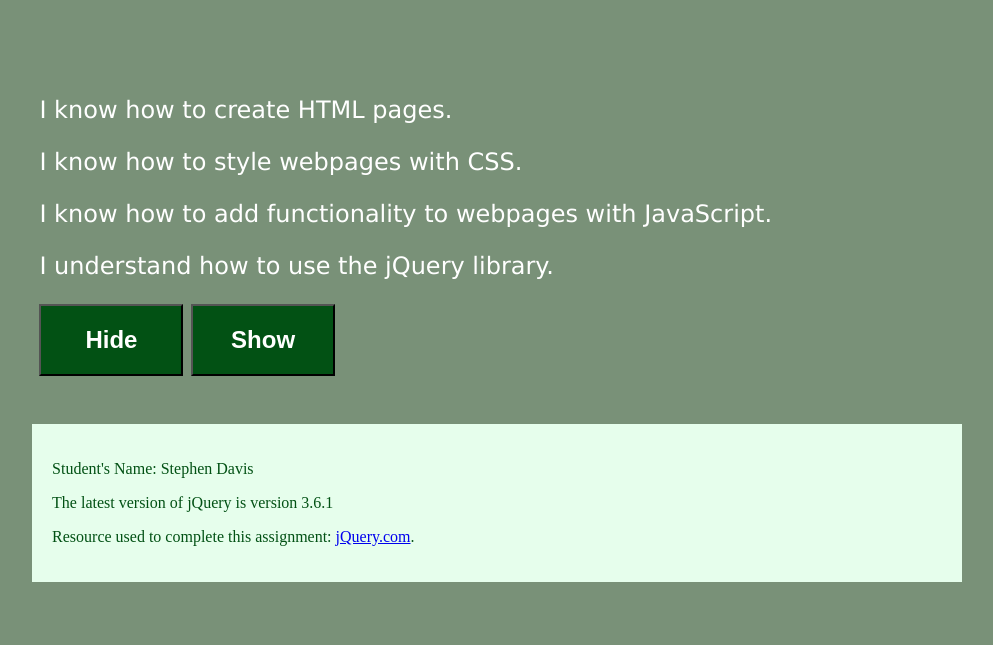
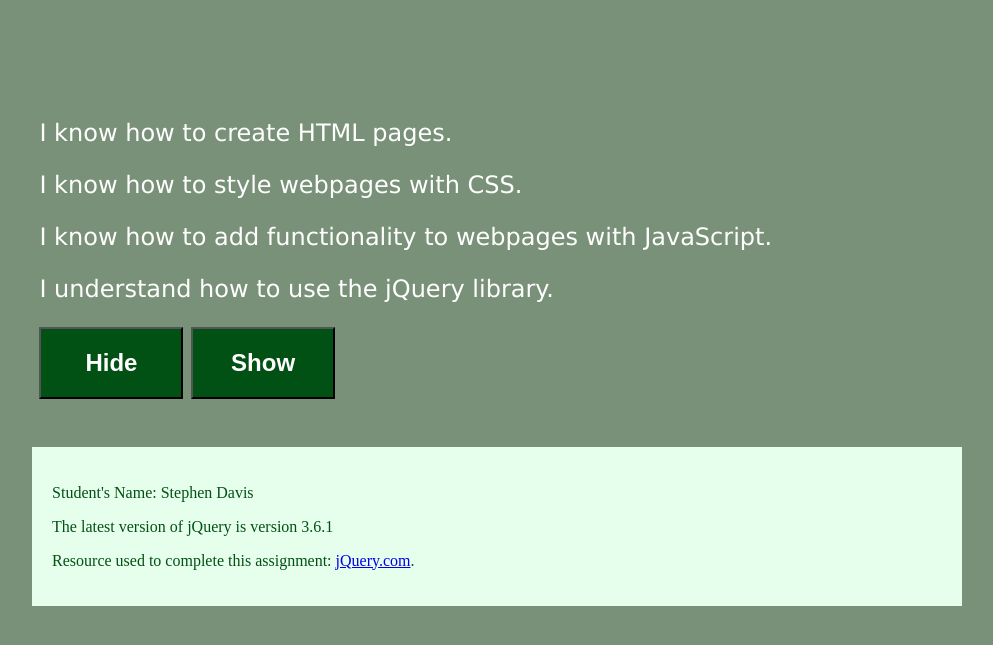
Before and after one commit to StephenADavis/Analyze-Apply-Extend-CH10, a plain HTML site: page extend/extend10.html in a window 1280 px wide. Shown: the part 75-720 px from the top of the page, without its empty margins (143-1136 px from the left). Drawn offline with nearby package versions, Linux system fonts and the light colour scheme.

Commit message:
Update styles.css
fixed main margin style rule

```diff
--- a/extend/css/styles.css
+++ b/extend/css/styles.css
@@ -16,7 +16,7 @@ h1 {
 }
 
 #main {
-	margin-top: 5% 0;
+	margin-top: 5%;
 	font-size: 1.5em;
 	font-family: Verdana, Arial, sans-serif;
 	padding: 2em;
```
